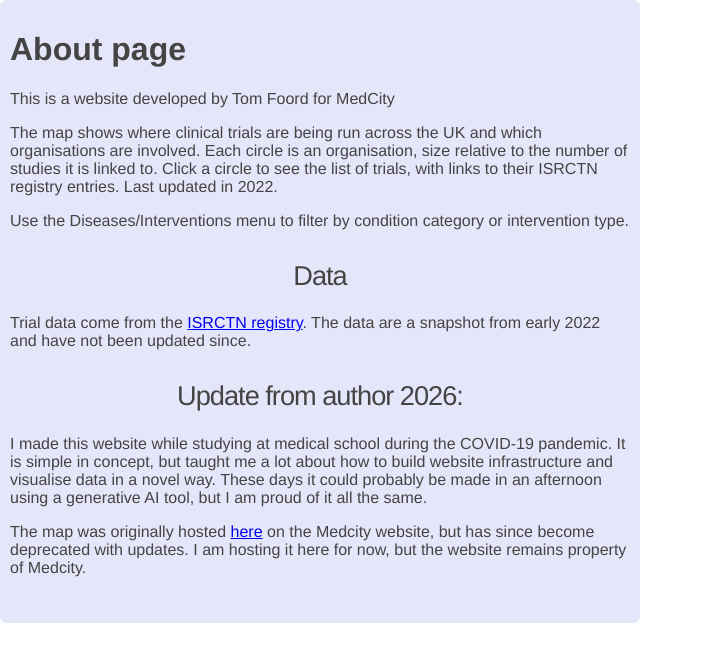
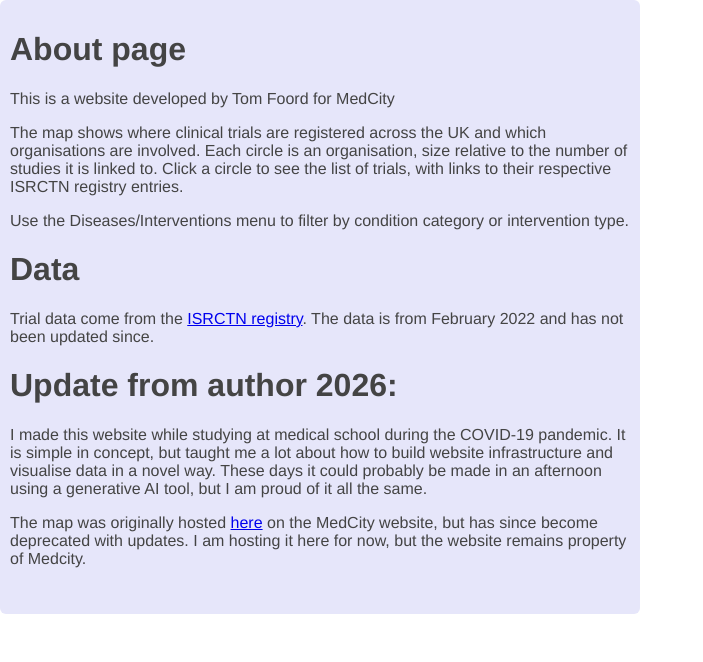
Before and after one commit to ThomasFoord/ClinicalTrialMap, a Flask app: page /about/ in a window 1280 px wide. Shown: the part 48-710 px from the top of the page, without its empty margins (0-703 px from the left). Run offline with Flask 2, Linux system fonts and the light colour scheme.

Commit message:
Small edits

```diff
--- a/templates/about.html
+++ b/templates/about.html
@@ -8,23 +8,23 @@
 
 	<p>This is a website developed by Tom Foord for MedCity</p>
 
-	<p>The map shows where clinical trials are being run across the UK and which organisations
+	<p>The map shows where clinical trials are registered across the UK and which organisations
 	are involved. Each circle is an organisation, size relative to the number of studies it is linked to.
-	Click a circle to see the list of trials, with links to their ISRCTN registry entries. Last updated in 2022.</p>
+	Click a circle to see the list of trials, with links to their respective ISRCTN registry entries.</p>
 
 	<p>Use the Diseases/Interventions menu to filter by condition category or intervention type.</p>
 
-	<h2>Data</h2>
+	<h1>Data</h1>
 	<p>Trial data come from the <a href="https://www.isrctn.com" target="_blank">ISRCTN registry</a>.
-	The data are a snapshot from early 2022 and have not been updated since.</p>
+	The data is from February 2022 and has not been updated since.</p>
 
-	<h2>Update from author 2026: </h2>
+	<h1>Update from author 2026: </h1>
 	<p>I made this website while studying at medical school during the COVID-19 pandemic. It is
 	simple in concept, but taught me a lot about how to build website infrastructure and visualise data in a novel way.
 	These days it could probably be made in an afternoon using a generative AI tool, but I am proud of it all the same. </p>
 
 	<p>The map was originally hosted <a href="https://www.medcityhq.com/2023/05/30/londons-strength-in-commercial-clinical-trials-revealed/
-	" target="_blank">here</a> on the Medcity website, but has since become deprecated with updates. I am hosting it here for now,
+	" target="_blank">here</a> on the MedCity website, but has since become deprecated with updates. I am hosting it here for now,
 	but the website remains property of Medcity.</p>
 </div>
 
```
